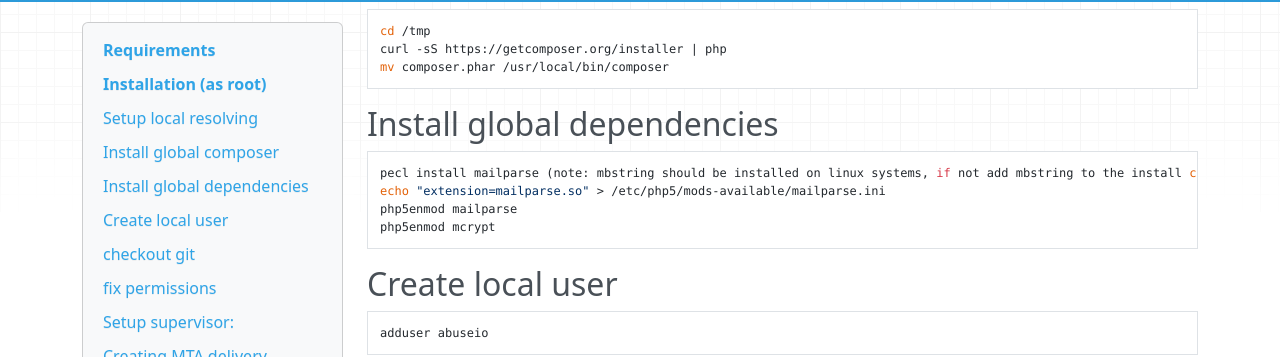
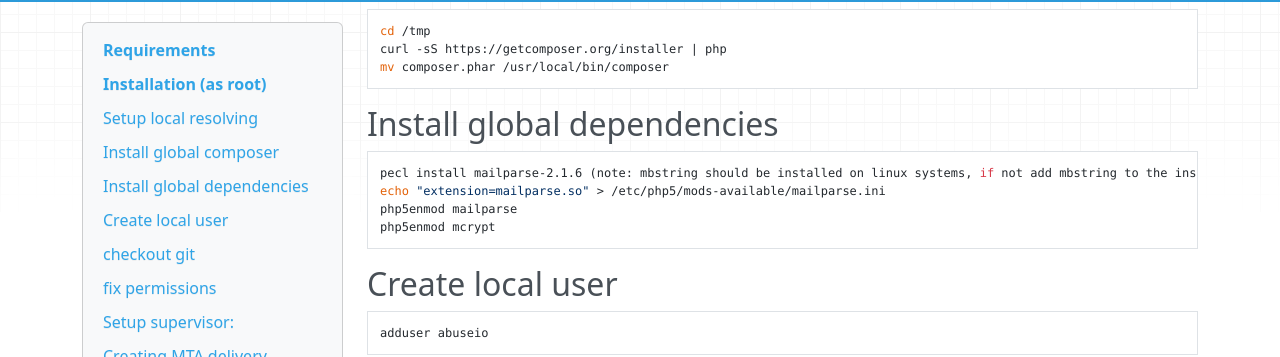
Before and after one commit to AbuseIO/AbuseIO, an MkDocs documentation site: the page built from docs/installation.md, in a window 1280 px wide and 900 px high, scrolled down 499 px. Shown: the part 94-451 px from the top of the window. Built offline with MkDocs 1.6.1, drawn with Linux system fonts in a browser that asks for light colours; nearby versions of some CDN libraries; old or Windows-style settings are respelled for this version of MkDocs.

Commit message:
fix mailparse version pinning

````diff
--- a/.travis.yml
+++ b/.travis.yml
@@ -14,7 +14,7 @@ env:
   - DB=mysql
 
 before_script:
-  - echo 'yes' | pecl install mailparse
+  - echo 'yes' | pecl install mailparse-2.1.6
   - mysql -e 'CREATE DATABASE `abuseio`;'
   - composer self-update
   - composer install --dev --prefer-source --no-interaction
--- a/docs/installation.md
+++ b/docs/installation.md
@@ -33,7 +33,7 @@ mv composer.phar /usr/local/bin/composer
 ## Install global dependencies
 
 ```bash
-pecl install mailparse (note: mbstring should be installed on linux systems, if not add mbstring to the install command)
+pecl install mailparse-2.1.6 (note: mbstring should be installed on linux systems, if not add mbstring to the install command)
 echo "extension=mailparse.so" > /etc/php5/mods-available/mailparse.ini
 php5enmod mailparse
 php5enmod mcrypt
````
